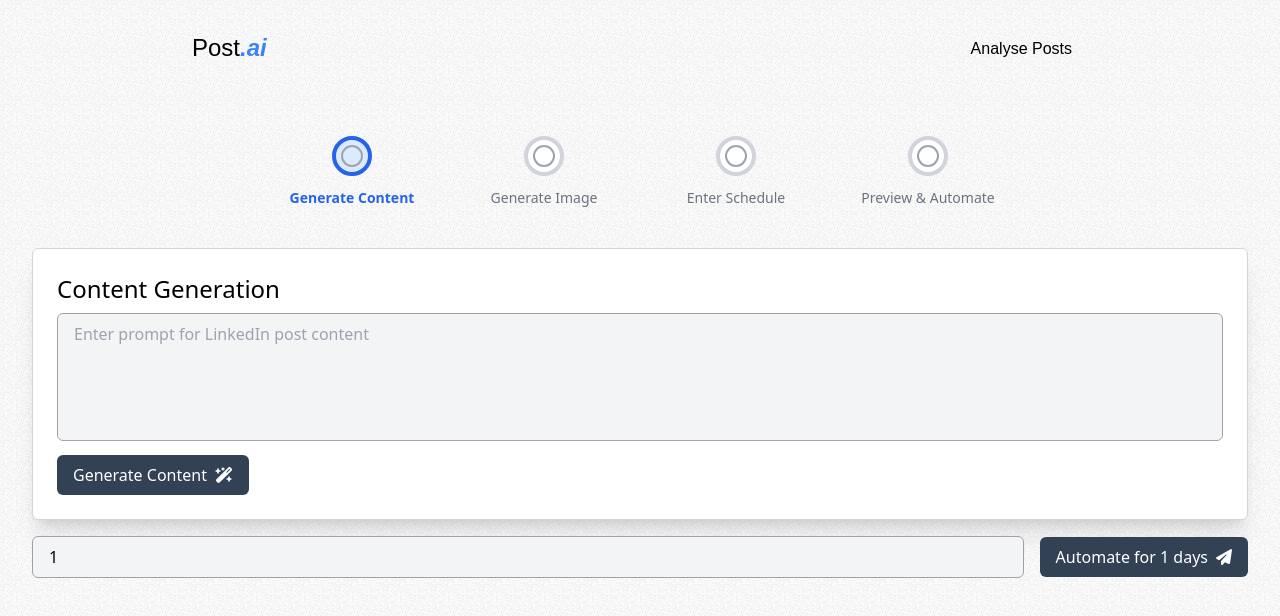
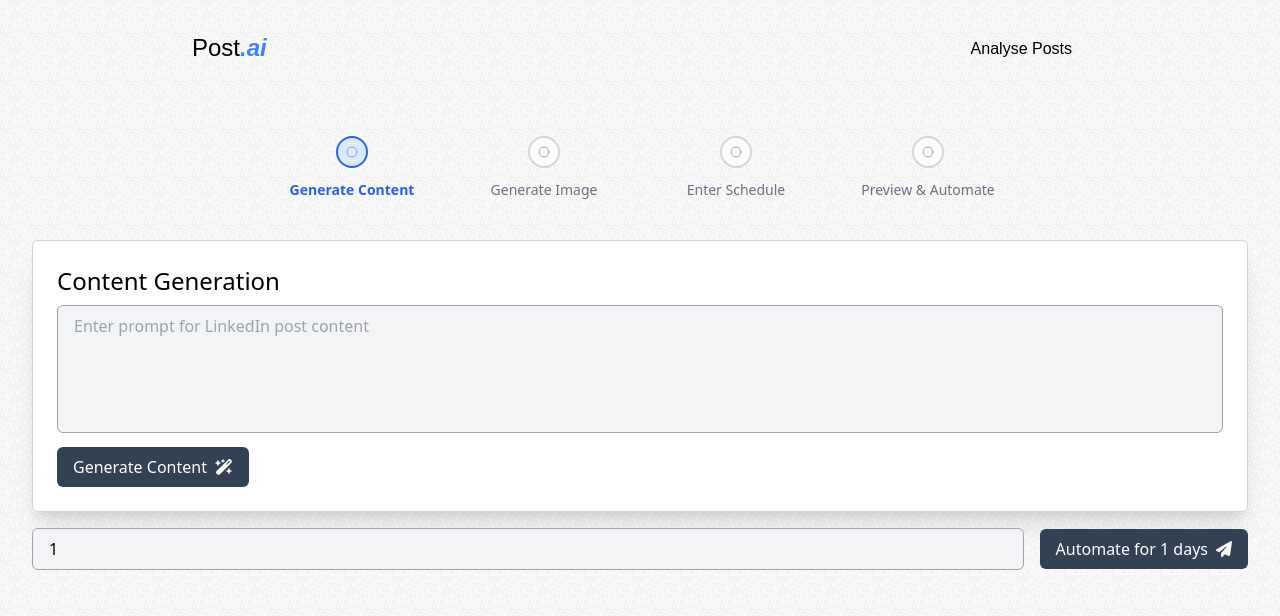
Before and after one commit to Aditya1101999/linkedin-post-automation, a React (Create React App) app in the folder client/: page /generate in a window 1280 px wide. Shown: the top 616 px of the page. Built offline with nearby package versions, Linux system fonts and the light colour scheme.

Commit message:
css improvements

```diff
--- a/client/src/components/Timeline.js
+++ b/client/src/components/Timeline.js
@@ -21,12 +21,12 @@ export default function Timeline() {
             <div className="max-w-3xl mx-auto mt-10 flex justify-between mb-10">
                 {steps.map((step) => (
                     <div key={step.id} className="flex flex-col items-center w-1/4">
-                        <div
-                            className={`flex items-center justify-center w-10 h-10 rounded-full border-4 transition-all duration-300 ${
+                            <div
+                            className={`flex items-center justify-center w-8 h-8 rounded-full border-2 transition-all duration-300 ${
                                 active >= step.id ? "border-blue-600 bg-blue-100" : "border-gray-300 bg-white"
                             }`}
                         >
-                            {active > step.id ? <CheckCircle className="text-blue-600 w-6 h-6" /> : <Circle className="text-gray-400 w-6 h-6" />}
+                            {active > step.id ? <CheckCircle className="text-blue-600 w-3 h-3" /> : <Circle className="text-gray-400 w-3 h-3" />}
                         </div>
                         <button
                             onClick={() => setActive(step.id)}
```
